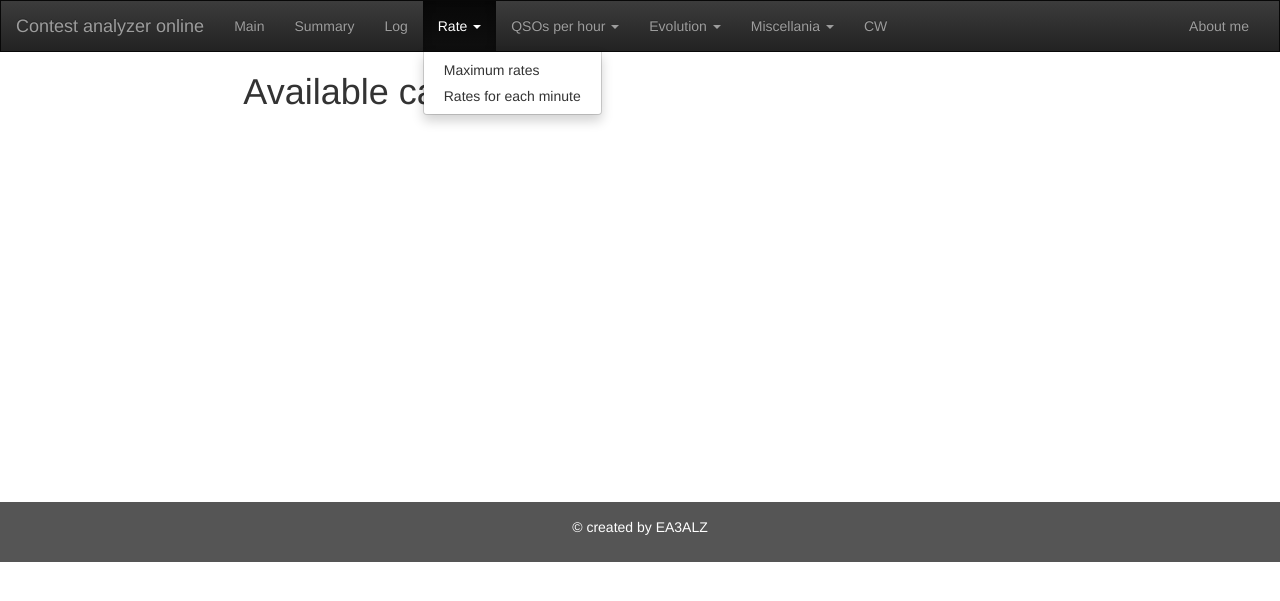
After one commit to rogercaminal/HamToolsManager, a Django app: template ContestAnalyzerOnline/templates/analysis_availablecalls.html in a window 1280 px wide, after a click on "Rate". The commit adds this page. Shown: the top 601 px of the page. Run offline with Django 3.2, Linux system fonts and the light colour scheme; the template is opened without the code that fills it, so the values that code supplies are empty; parts of the project's set-up code (start-up, migrations or seed data) failed here and were passed over; some libraries are stand-ins or nearby versions.

```diff
--- a/ContestAnalyzerOnline/static/css/master.css
+++ b/ContestAnalyzerOnline/static/css/master.css
@@ -16,10 +16,10 @@ background-color: yellow;
 /* Set height of the grid so .sidenav can be 100% (adjust as needed) */
 .row.content {height: 450px}
 
-/* Set gray background color and 100% height */
+/* Set white background color and 100% height */
 .sidenav {
   padding-top: 20px;
-  background-color: #f1f1f1;
+  background-color: #ffffff;
   height: 100%;
 }
 
--- /dev/null
+++ b/ContestAnalyzerOnline/templates/analysis_availablecalls.html
@@ -0,0 +1,20 @@
+{% extends "layouts/master.html" %}
+
+{% block content %}
+
+<div class="container-fluid text-left">
+  <h1>Available calls</h1>
+
+{% for key, value in callsDict %}
+  <h3>{{key}}</h3>
+  <p>
+  {% for call in value %}
+    <a href="{% url 'contestAnalyzer:process' %}/?call={{call}}">{{ call }}</a>
+  {% endfor %}
+  </p>
+
+{% endfor %}
+
+</div>
+
+{% endblock %}
--- a/ContestAnalyzerOnline/templates/layouts/master.html
+++ b/ContestAnalyzerOnline/templates/layouts/master.html
@@ -32,19 +32,39 @@
         </div>
         <div class="collapse navbar-collapse" id="myNavbar">
           <ul class="nav navbar-nav">
-            <li class="active"><a href="#">Home</a></li>
-            <li><a href="#">Bleble</a></li>
-            <li><a href="#">Blibli</a></li>
-            <li class="dropdown"><a class="dropdown-toggle" data-toggle="dropdown" href="#">Page 1 <span class="caret"></span></a>
+            <li class="{%if nbar == 'main' %}active{%endif%}"><a href="{% url 'contestAnalyzer:mainPage' %}">Main</a></li>
+            <li class="{%if nbar == 'summary' %}active{%endif%}"><a href="{% url 'contestAnalyzer:summary' %}">Summary</a></li>
+            <li class="{%if nbar == 'log' %}active{%endif%}"><a href="{% url 'contestAnalyzer:log' %}">Log</a></li>
+            <li class="dropdown{%if nbar == 'rates' %} active{%endif%}"><a class="dropdown-toggle" data-toggle="dropdown" href="#">Rate <span class="caret"></span></a>
               <ul class="dropdown-menu">
-                <li><a href="#">Page 1-1</a></li>
-                <li><a href="#">Page 1-2</a></li>
-                <li><a href="#">Page 1-3</a></li>
+                <li><a href="{% url 'contestAnalyzer:rates' %}">Maximum rates</a></li>
+                <li><a href="{% url 'contestAnalyzer:ratepermin' %}">Rates for each minute</a></li>
               </ul>
             </li>
+            <li class="dropdown{%if nbar == 'qsoshour' %} active{%endif%}"><a class="dropdown-toggle" data-toggle="dropdown" href="#">QSOs per hour <span class="caret"></span></a>
+              <ul class="dropdown-menu">
+                <li><a href="{% url 'contestAnalyzer:plots' %}?chart=plot_qsos_vs_time__band">Band</a></li>
+                <li><a href="{% url 'contestAnalyzer:plots' %}?chart=plot_qsos_vs_time__continent">Continent</a></li>
+                <li><a href="{% url 'contestAnalyzer:plots' %}?chart=plot_qsos_vs_time__stationtype">Station type</a></li>
+                <li><a href="{% url 'contestAnalyzer:plots' %}?chart=plot_time_vs_band_vs_continent">Band and continent</a></li>
+              </ul>
+            </li>
+            <li class="dropdown{%if nbar == 'evolution' %} active{%endif%}"><a class="dropdown-toggle" data-toggle="dropdown" href="#">Evolution <span class="caret"></span></a>
+              <ul class="dropdown-menu">
+                <li><a href="{% url 'contestAnalyzer:plots' %}?chart=plot_freq_vs_date">TX frequency evolution</a></li>
+                <li><a href="{% url 'contestAnalyzer:plots' %}?chart=plot_mults_vs_qsos">Multipliers evolution per QSO</a></li>
+              </ul>
+            </li>
+            <li class="dropdown{%if nbar == 'miscellania' %} active{%endif%}"><a class="dropdown-toggle" data-toggle="dropdown" href="#">Miscellania <span class="caret"></span></a>
+              <ul class="dropdown-menu">
+                <li><a href="{% url 'contestAnalyzer:plots' %}?chart=plot_fraction_stationtype">Station type fraction</a></li>
+                <li><a href="{% url 'contestAnalyzer:plots' %}?chart=plot_ratio_qsos_min;options=all">QSOs per minute rate</a></li>
+              </ul>
+            </li>
+            <li class="{%if nbar == 'morse' %}active{%endif%}"><a href="{% url 'contestAnalyzer:plots' %}?chart=plot_lenghtcallmorse;options=35WPM">CW</a></li>
           </ul>
           <ul class="nav navbar-nav navbar-right">
-            <li><a href="#">Help</a></li>
+            <li><a href="{% url 'contestAnalyzer:aboutme' %}">About me</a></li>
           </ul>
         </div>
       </div>
@@ -55,46 +75,21 @@
     <div class="container-fluid text-left">
       <div class="row content">
         <div class="col-sm-2 sidenav">
-
-          <table class="ta1" cellspacing="0" cellpadding="top">
-            <tbody>
-              <tr>
-
-                <td class="no-print" style="width:17%" valign="top">
-                  <div style="width:220px;" class="mdv">
-                    <ol style="margin-top:0px;margin-bottom:0px;margin-left:0px">
-                      <li class="mli"><a href="{% url 'contestAnalyzer:mainPage' %}">Main</a></li>
-                      <li class="mli"><a href="{% url 'contestAnalyzer:summary' %}">Summary</a></li>
-                      <li class="mli"><a href="{% url 'contestAnalyzer:log' %}">Log</a></li>
-                      <li class="mli"><a href="{% url 'contestAnalyzer:rates' %}">Rates</a></li>
-                      <li class="mli"><a href="{% url 'contestAnalyzer:ratepermin' %}">Rates per minute</a></li>
-                      <li class="mli"><a href="{% url 'contestAnalyzer:plots' %}?chart=plot_qsos_vs_time__band">QSOs vs time - band</a></li>
-                      <ol style="margin-top:0px;margin-bottom:0px;margin-left:0px">
-                        <li class="mli"><a href="{% url 'contestAnalyzer:plots' %}?chart=plot_qsos_vs_time__band;options=continentAF">Africa</a></li>
-                        <li class="mli"><a href="{% url 'contestAnalyzer:plots' %}?chart=plot_qsos_vs_time__band;options=continentAS">Asia</a></li>
-                        <li class="mli"><a href="{% url 'contestAnalyzer:plots' %}?chart=plot_qsos_vs_time__band;options=continentEU">Europe</a></li>
-                        <li class="mli"><a href="{% url 'contestAnalyzer:plots' %}?chart=plot_qsos_vs_time__band;options=continentNA">North America</a></li>
-                        <li class="mli"><a href="{% url 'contestAnalyzer:plots' %}?chart=plot_qsos_vs_time__band;options=continentOC">Oceania</a></li>
-                        <li class="mli"><a href="{% url 'contestAnalyzer:plots' %}?chart=plot_qsos_vs_time__band;options=continentSA">South America</a></li>
-                      </ol>
-                      <li class="mli"><a href="{% url 'contestAnalyzer:plots' %}?chart=plot_qsos_vs_time__continent">QSOs vs time - continent</a></li>
-                      <li class="mli"><a href="{% url 'contestAnalyzer:plots' %}?chart=plot_qsos_vs_time__stationtype">QSOs vs time - station type</a></li>
-                      <li class="mli"><a href="{% url 'contestAnalyzer:plots' %}?chart=plot_fraction_stationtype">Station type fraction</a></li>
-                      <li class="mli"><a href="{% url 'contestAnalyzer:plots' %}?chart=plot_time_vs_band_vs_continent">time vs band vs continent</a></li>
-                      <li class="mli"><a href="{% url 'contestAnalyzer:plots' %}?chart=plot_ratio_qsos_min;options=all">Ratio of QSOs per minute</a></li>
-                      <ol style="margin-top:0px;margin-bottom:0px;margin-left:0px">
-                        <li class="mli"><a href="{% url 'contestAnalyzer:plots' %}?chart=plot_ratio_qsos_min;options=running">Running</a></li>
-                        <li class="mli"><a href="{% url 'contestAnalyzer:plots' %}?chart=plot_ratio_qsos_min;options=inband">Inband</a></li>
-                      </ol>
-                      <li class="mli"><a href="{% url 'contestAnalyzer:plots' %}?chart=plot_mults_vs_qsos">QSOs vs multipliers</a></li>
-                      <li class="mli"><a href="{% url 'contestAnalyzer:plots' %}?chart=plot_freq_vs_date">Frequency vs time</a></li>
-                      <li class="mli"><a href="{% url 'contestAnalyzer:plots' %}?chart=plot_lenghtcallmorse;options=35WPM">Morse call length</a></li>
-                    </ol>
-                  </div>
-                </td>
-              </tr>
-            </tbody>
-          </table>
+          <ul class="list-unstyled">
+              {% if latbar == 'qsos_vs_time__band' %}
+                <li><a href="{% url 'contestAnalyzer:plots' %}?chart=plot_qsos_vs_time__band">All continents</a></li>
+                <li><a href="{% url 'contestAnalyzer:plots' %}?chart=plot_qsos_vs_time__band;options=continentAF">Africa</a></li>
+                <li><a href="{% url 'contestAnalyzer:plots' %}?chart=plot_qsos_vs_time__band;options=continentAS">Asia</a></li>
+                <li><a href="{% url 'contestAnalyzer:plots' %}?chart=plot_qsos_vs_time__band;options=continentEU">Europe</a></li>
+                <li><a href="{% url 'contestAnalyzer:plots' %}?chart=plot_qsos_vs_time__band;options=continentNA">North America</a></li>
+                <li><a href="{% url 'contestAnalyzer:plots' %}?chart=plot_qsos_vs_time__band;options=continentOC">Oceania</a></li>
+                <li><a href="{% url 'contestAnalyzer:plots' %}?chart=plot_qsos_vs_time__band;options=continentSA">South America</a></li>
+              {% elif latbar == 'ratio_qsos_min' %}
+                <li><a href="{% url 'contestAnalyzer:plots' %}?chart=plot_ratio_qsos_min">All</a></li>
+                <li><a href="{% url 'contestAnalyzer:plots' %}?chart=plot_ratio_qsos_min;options=running">Running</a></li>
+                <li><a href="{% url 'contestAnalyzer:plots' %}?chart=plot_ratio_qsos_min;options=inband">Inband</a></li>
+              {% endif %}
+          </ul>
         </div>
         <div class="col-sm-8 text-left">
 
@@ -105,7 +100,6 @@
       </div>
     </div>
 
-
     <footer style="text-align: center">
       <p> &copy; created by EA3ALZ </p>
     </footer>
--- a/ContestAnalyzerOnline/urls.py
+++ b/ContestAnalyzerOnline/urls.py
@@ -14,4 +14,5 @@ urlpatterns = [
     url(r'Rates/', views.contestRates, name='rates'),
     url(r'RatePerMin/', views.contestRatesPerMinute, name='ratepermin'),
     url(r'Charts/', views.contestPlots, name='plots'),
+    url(r'AboutMe/', views.aboutMe, name='aboutme'),
 ]
```
Also changed, not shown: ContestAnalyzerOnline/contestAnalyzer/Utils.py (+20 -16 lines), ContestAnalyzerOnline/views.py (+78 -29 lines), db.sqlite3.
